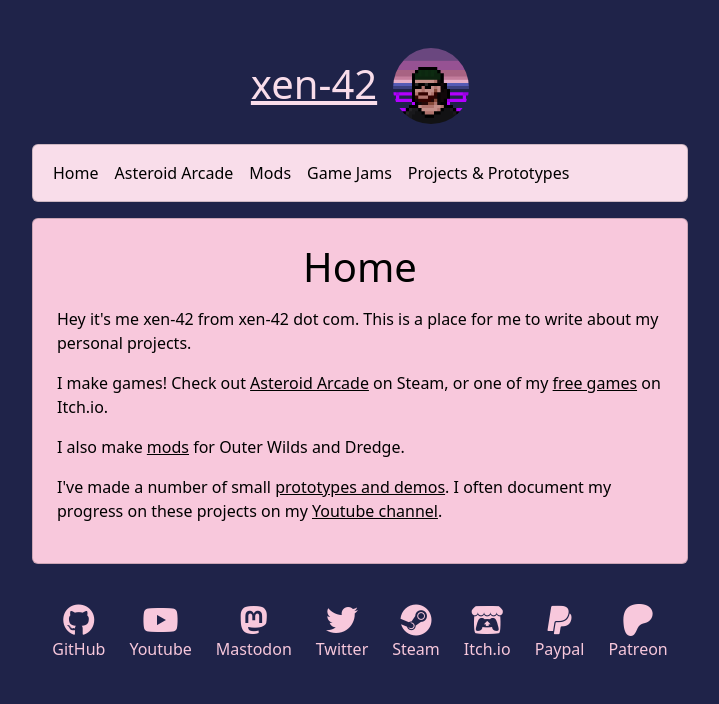
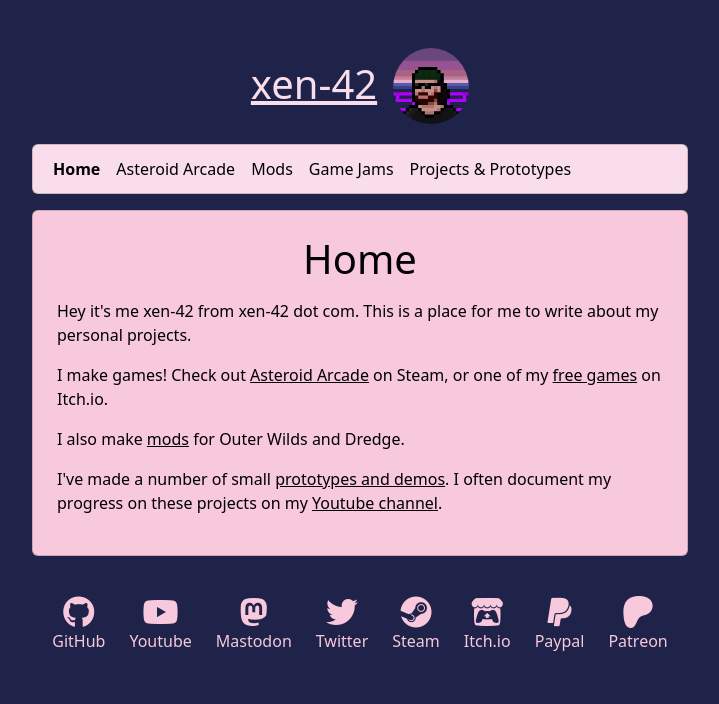
Before and after one commit to xen-42/xen-42.com, an Astro site: page / in a window 1280 px wide. Shown: the whole page, without its empty margins (280-999 px from the left). Built offline with nearby package versions, Linux system fonts and the light colour scheme; Astro itself is replaced by a stand-in of ours.

Commit message:
Highlight current page

```diff
--- a/src/components/Navigation.astro
+++ b/src/components/Navigation.astro
@@ -6,18 +6,30 @@ const pages = [
     ["/jams/", "Game Jams"],
     ["/prototypes/", "Projects & Prototypes"]
 ]
+
+const currentPage = Astro.url.pathname;
 ---
+
+<style>
+  a {
+    text-decoration: none !important;
+  }
+</style>
 
 <nav class="navbar navbar-expand-lg navbar-light">
     <div class="container-fluid">
       <div id="navbarNavAltMarkup">
-        <div class="navbar-nav">
+        <ul class="navbar-nav">
             {pages.map(([path, title]) => (
-            <li class="nav-item">
-                <a class="nav-link link-dark" href={path}>{title}</a>
+            <li class="nav-item p-1 ps-2 pe-2">
+              {currentPage == path ?
+                <b>{title}</b> :
+                <a class="link-dark" href={path}>{title}</a>
+              }
+
             </li>
             ))}
-        </div>
+        </ul>
       </div>
     </div>
   </nav>
```
